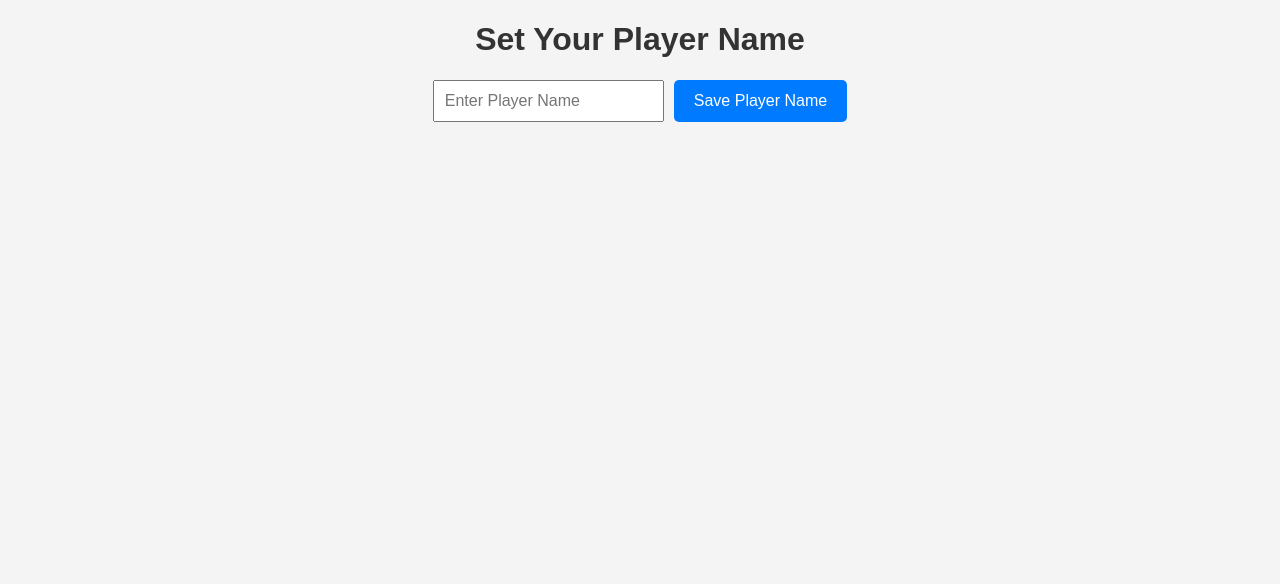
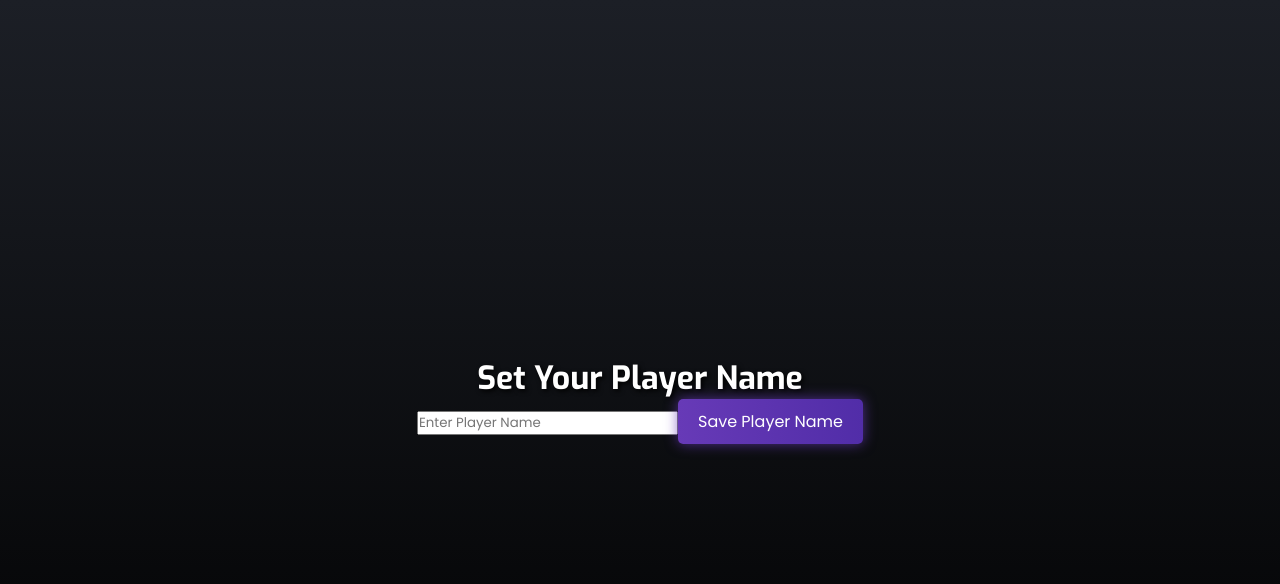
Before and after one commit to ojasvigupta30/Solo-Levelling-Game-UI, a React (Vite) app: page /set-player-name in a window 1280 px wide. Shown: the top 584 px of the page. Built offline with nearby package versions, Linux system fonts and the light colour scheme; no server answers.

Commit message:
Styling added

```diff
--- a/index.html
+++ b/index.html
@@ -3,6 +3,7 @@
   <head>
     <meta charset="UTF-8" />
     <link rel="icon" type="image/svg+xml" href="/vite.svg" />
+    <link href="https://fonts.googleapis.com/css2?family=Exo:wght@400;700&family=Poppins:wght@400;600&display=swap" rel="stylesheet">
     <meta name="viewport" content="width=device-width, initial-scale=1.0" />
     <title>Solo-Levelling Game</title>
   </head>
--- a/src/App.jsx
+++ b/src/App.jsx
@@ -9,6 +9,7 @@ import Home from './pages/Home';
 import Dungeons from './pages/Dungeons';
 import DungeonDetail from './components/DungeonDetail';
 import Combat from './pages/Combat';
+import './index.css'
 
 const App = () => {
   return (
--- a/src/index.css
+++ b/src/index.css
@@ -1,60 +1,217 @@
-body {
-  font-family: Arial, sans-serif;
+/* General Reset */
+* {
   margin: 0;
   padding: 0;
-  background-color: #f4f4f4;
-  color: #333;
+  box-sizing: border-box;
+  font-family: 'Poppins', sans-serif;
 }
 
-h1, h2 {
+/* Background and Text */
+body {
+  background: linear-gradient(180deg, #1c1f26, #000000);
+  color: #f0f0f0;
+  height: 100vh; /* Full viewport height */
+  display: flex;
+  justify-content: center;
+  align-items: center;
   text-align: center;
 }
 
-form {
+/* Reusable Center Class */
+.center {
   display: flex;
   justify-content: center;
+  align-items: center;
+  flex-direction: column; /* For stacking items vertically */
+  height: 100%; /* Full height of parent */
+  width: 100%; /* Full width of parent */
+}
+
+h1, h2, h3, h4 {
+  color: #ffffff;
+  text-shadow: 2px 2px 5px #000000;
+}
+
+p {
+  color: #b0b0b0;
+}
+
+/* Links and Buttons */
+button, a {
+  font-size: 1rem;
+  color: #ffffff;
+  text-decoration: none;
+  background: linear-gradient(90deg, #673ab7, #512da8);
+  border: none;
+  border-radius: 5px;
+  padding: 10px 20px;
+  cursor: pointer;
+  transition: all 0.3s ease;
+}
+
+button:hover, a:hover {
+  background: linear-gradient(90deg, #512da8, #673ab7);
+  box-shadow: 0 0 10px #673ab7;
+}
+
+button:disabled {
+  background: #444;
+  cursor: not-allowed;
+}
+
+/* Containers */
+.container {
+  width: 90%;
+  max-width: 1200px;
+  margin: auto;
+  padding: 20px;
+}
+
+.flex {
+  display: flex;
+  justify-content: center;
+  align-items: center;
+  gap: 20px;
+}
+
+.grid {
+  display: grid;
+  grid-template-columns: repeat(auto-fit, minmax(250px, 1fr));
+  gap: 20px;
+}
+
+body {
+  font-family: 'Poppins', sans-serif;
+}
+
+h1, h2, h3 {
+  font-family: 'Exo', sans-serif;
+}
+
+@keyframes glow {
+  0% {
+    box-shadow: 0 0 5px rgba(103, 58, 183, 0.5);
+  }
+  50% {
+    box-shadow: 0 0 15px rgba(103, 58, 183, 0.8);
+  }
+  100% {
+    box-shadow: 0 0 5px rgba(103, 58, 183, 0.5);
+  }
+}
+
+button {
+  animation: glow 1.5s infinite ease-in-out;
+}
+
+/* Combat Layout */
+.combat-container {
+  display: flex;
+  flex-direction: column;
+  align-items: center;
+  gap: 20px;
+  padding: 20px;
+}
+
+/* Monster and Player Stats */
+.stats {
+  display: flex;
+  justify-content: space-between;
+  width: 100%;
+  max-width: 500px;
+  border: 2px solid #673ab7;
+  border-radius: 10px;
+  padding: 10px;
+  background: #2c313c;
+}
+
+.stats h4 {
+  color: #ffffff;
+}
+
+.stats-bar {
+  position: relative;
+  height: 20px;
+  width: 100%;
+  background: #444;
+  border-radius: 5px;
+  overflow: hidden;
+  margin-top: 5px;
+}
+
+.stats-bar-fill {
+  height: 100%;
+  width: 100%;
+  background: linear-gradient(90deg, #4caf50, #81c784);
+  transition: width 0.3s ease;
+}
+
+/* Attack and Action Buttons */
+.action-buttons button {
+  margin: 10px;
+  padding: 15px 30px;
+  font-size: 1.2rem;
+  font-weight: bold;
+  background: linear-gradient(90deg, #ff5722, #e64a19);
+  box-shadow: 0 0 15px rgba(255, 87, 34, 0.5);
+}
+
+.action-buttons button:hover {
+  background: linear-gradient(90deg, #e64a19, #ff5722);
+}
+
+/* Dashboard Layout */
+.dashboard {
+  text-align: center;
   margin-top: 20px;
 }
 
-input {
-  padding: 10px;
-  font-size: 16px;
-  margin-right: 10px;
-}
-
-button {
-  padding: 10px;
-  font-size: 16px;
-}
-
-ul {
-  list-style: none;
-  padding: 0;
-}
-
-li {
-  background: #fff;
-  margin: 10px;
-  padding: 10px;
-  border-radius: 5px;
-  box-shadow: 0 0 5px rgba(0, 0, 0, 0.1);
-}
-
-nav {
-  display: flex;
-  gap: 10px;
+.dashboard h1 {
+  font-size: 2.5rem;
   margin-bottom: 20px;
 }
 
-button {
-  padding: 10px 20px;
-  background-color: #007bff;
-  color: white;
-  border: none;
-  border-radius: 5px;
-  cursor: pointer;
+.dashboard-buttons {
+  display: flex;
+  justify-content: center;
+  gap: 20px;
+  margin-top: 20px;
 }
 
-button:hover {
-  background-color: #0056b3;
+.dashboard-buttons button {
+  font-size: 1.2rem;
+  padding: 15px 20px;
+  background: linear-gradient(90deg, #009688, #00796b);
+  border-radius: 10px;
 }
+
+.dashboard-buttons button:hover {
+  background: linear-gradient(90deg, #00796b, #009688);
+}
+
+/* Dungeon and Monster Cards */
+.card {
+  background: #21252b;
+  border: 2px solid #673ab7;
+  border-radius: 10px;
+  box-shadow: 0 0 15px rgba(103, 58, 183, 0.5);
+  padding: 20px;
+  transition: transform 0.3s ease;
+}
+
+.card:hover {
+  transform: translateY(-10px);
+}
+
+.card h3, .card h4 {
+  color: #f0e68c;
+}
+
+.card p {
+  color: #d3d3d3;
+}
+
+/* Explore Dungeon Button */
+.card button {
+  margin-top: 10px;
+}
--- a/src/pages/Combat.jsx
+++ b/src/pages/Combat.jsx
@@ -27,7 +27,7 @@ const Combat = () => {
   if (loading) return <p>Loading...</p>;
 
   return (
-    <div>
+    <div className='center'>
       <h1>Combat: {dungeonName}</h1>
       <h2>Monster: {monster.name}</h2>
       <p>Health: {monster.health}</p>
--- a/src/pages/Dungeons.jsx
+++ b/src/pages/Dungeons.jsx
@@ -26,16 +26,17 @@ const Dungeons = () => {
   if (loading) return <p>Loading dungeons...</p>;
 
   return (
-    <div>
+    <div className="container center">
       <h1>Available Dungeons</h1>
-      <ul>
+      <div className="grid">
         {dungeons.map((dungeon) => (
-          <li key={dungeon._id}>
-            <h3>{dungeon.name} - Difficulty: {dungeon.difficulty}</h3>
+          <div className="card" key={dungeon._id}>
+            <h3>{dungeon.name}</h3>
+            <p>Difficulty: {dungeon.difficulty}</p>
             <button onClick={() => navigate(`/dungeons/${dungeon._id}`)}>View Details</button>
-          </li>
+          </div>
         ))}
-      </ul>
+      </div>
       <button onClick={() => navigate('/dashboard')}>Back to Dashboard</button>
     </div>
   );
--- a/src/pages/GameDashboard.jsx
+++ b/src/pages/GameDashboard.jsx
@@ -5,7 +5,7 @@ const GameDashboard = () => {
   const navigate = useNavigate();
 
   return (
-    <div>
+    <div className='center'>
       <h1>Game Dashboard</h1>
       <button onClick={() => navigate('/profile')}>View Player Profile</button>
       <button onClick={() => navigate('/dungeons')}>Explore Dungeons</button>
```
